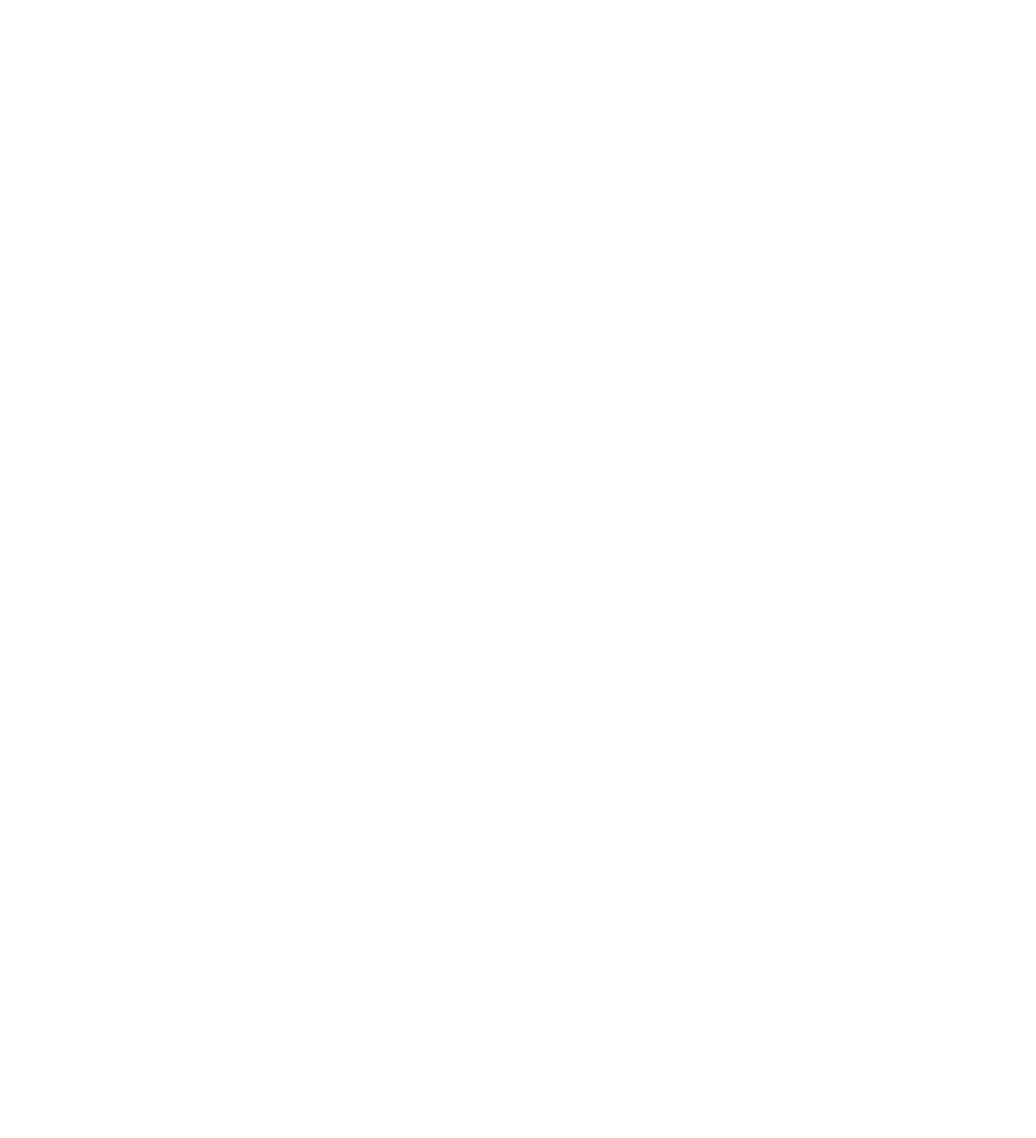
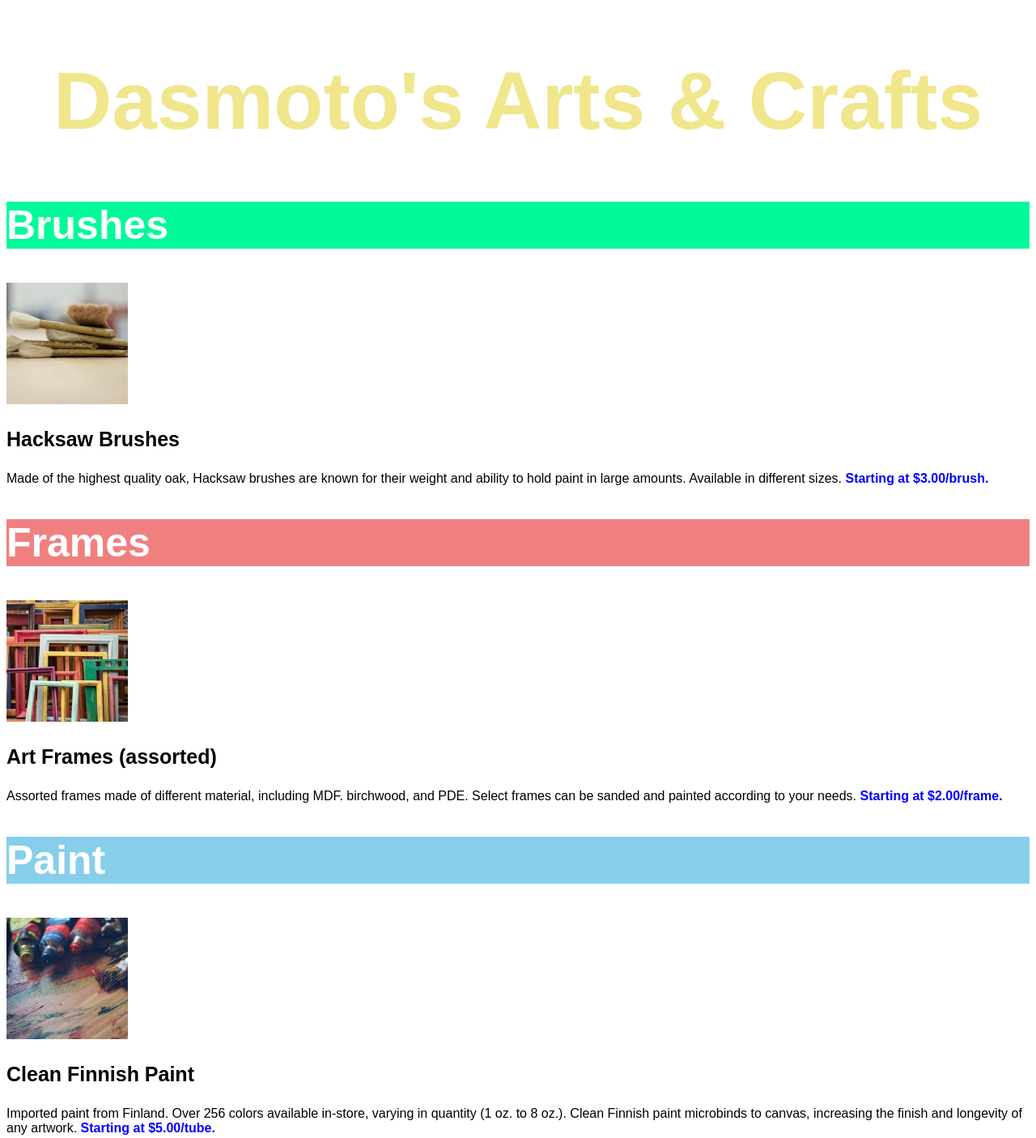
Before and after one commit to htseee/dasmoto-arts-craft, a plain HTML site: page index.html in a window 1280 px wide. Shown: the whole page at 81% size. Before the commit the page ends 800 px from the top, so only its background shows below. Drawn offline with Linux system fonts and the light colour scheme.

Commit message:
changed index.html style.css

```diff
--- a/index.html
+++ b/index.html
@@ -1,8 +1,36 @@
 <!DOCTYPE html>
 <html>
     <head>
+        <title>Dasmoto's Arts & Crafts</title>
+        <link href="recources/css/style.css" rel="stylesheet">
     </head>
     <body>
-
+        <header>
+            <h1>Dasmoto's Arts & Crafts</h1>
+        </header>
+        <section>
+            <section class="brush">
+                <h2>Brushes</h2>
+            </section>
+            <img src="recources/images/hacksaw.jpeg" />
+            <h3>Hacksaw Brushes</h3>
+            <p>Made of the highest quality oak, Hacksaw brushes are known for their weight and ability to hold paint in large amounts. Available in different sizes. <span class="cost">Starting at $3.00/brush.</span></p>
+        </section>
+        <section>
+            <section class="frames">
+                <h2>Frames</h2>
+            </section>
+            <img src="recources/images/frames.jpeg" />
+            <h3>Art Frames (assorted)</h3>
+            <p>Assorted frames made of different material, including MDF. birchwood, and PDE. Select frames can be sanded and painted according to your needs. <span class="cost">Starting at $2.00/frame.</span></p>
+        </section>
+        <section>
+            <section class="paint">
+                <h2>Paint</h2>
+            </section>
+            <img src="recources/images/finnish.jpeg" />
+            <h3>Clean Finnish Paint</h3>
+            <p>Imported paint from Finland. Over 256 colors available in-store, varying in quantity (1 oz. to 8 oz.). Clean Finnish paint microbinds to canvas, increasing the finish and longevity of any artwork. <span class="cost">Starting at $5.00/tube.</span></p>
+        </section>
     </body>
 </html>
--- a/recources/css/style.css
+++ b/recources/css/style.css
@@ -0,0 +1,33 @@
+body {
+    font-family: Arial, Helvetica, sans-serif;
+}
+header h1 {
+    font-size: 100px;
+    font-weight: bold;
+    color: khaki;
+    text-align: center;
+}
+h2 {
+    font-size: 50px;
+    font-weight: bold;
+    color: white;
+}
+h3 {
+    font-size: 25px;
+}
+img {
+    width: 150px;
+}
+.brush {
+    background-color: mediumspringgreen;
+}
+.frames {
+    background-color: lightcoral;
+}
+.paint {
+    background-color: skyblue;
+}
+.cost {
+    font-weight: bold;
+    color: blue;
+}
```
